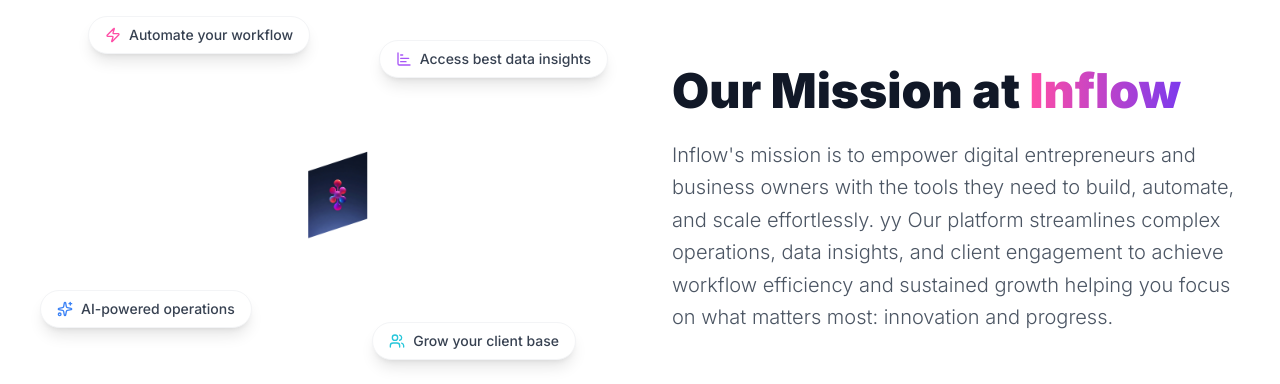
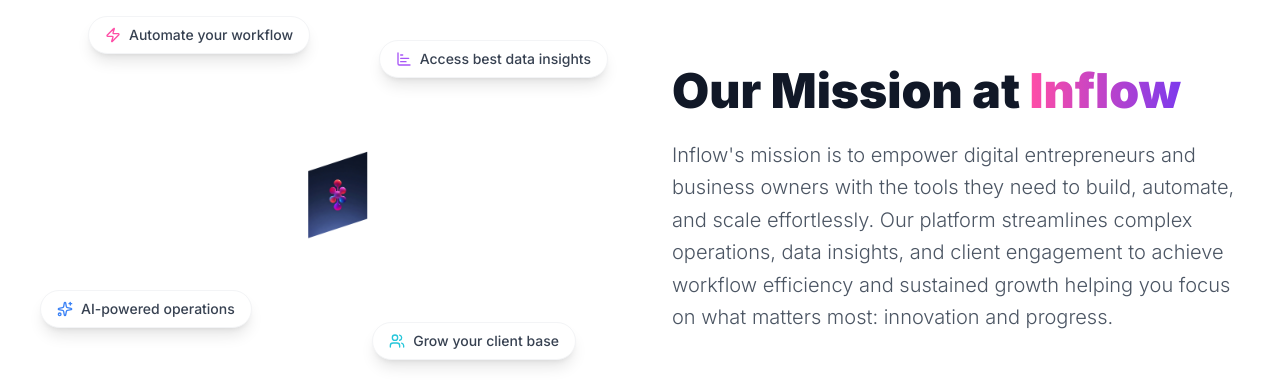
Before and after one commit to aaclashofclans99-sys/inflow10, a React (Vite) app: page / in a window 1280 px wide. Shown: the part 2640-3024 px from the top of the page. Built offline with nearby package versions, Linux system fonts and the light colour scheme; no server answers.

Commit message:
Updated HomePage.tsx

```diff
--- a/src/pages/HomePage.tsx
+++ b/src/pages/HomePage.tsx
@@ -256,7 +256,7 @@ export default function HomePage({ onNavigate, onScrollToVideo }: HomePageProps)
                 </span>
               </h2>
               <p className="text-xl text-gray-600 leading-relaxed font-light">
-                Inflow's mission is to empower digital entrepreneurs and business owners with the tools they need to build, automate, and scale effortlessly. yy
+                Inflow's mission is to empower digital entrepreneurs and business owners with the tools they need to build, automate, and scale effortlessly.
 
                 Our platform streamlines complex operations, data insights, and client engagement to achieve workflow efficiency and sustained growth helping you focus on what matters most: innovation and progress.
               </p>
```
